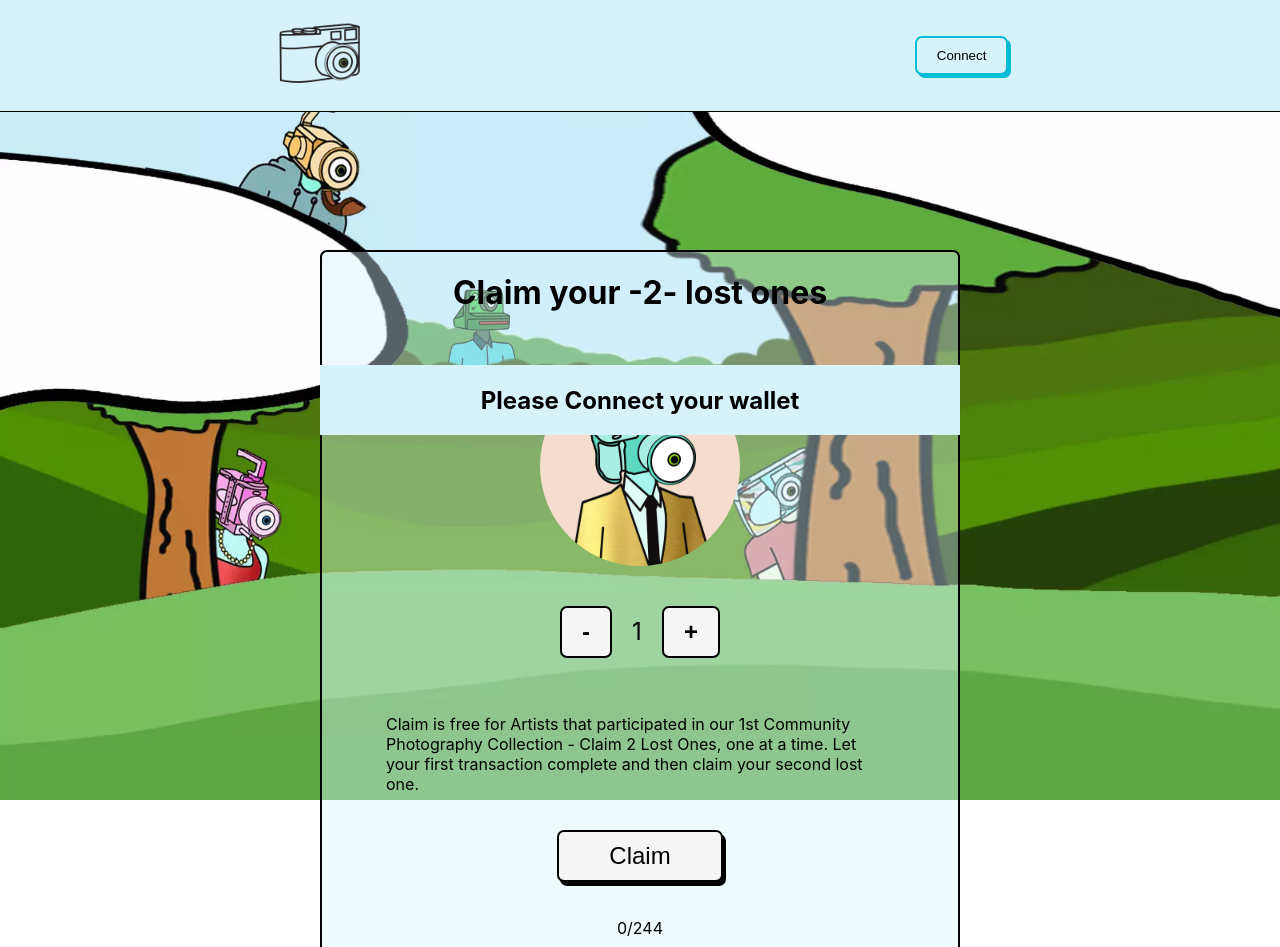
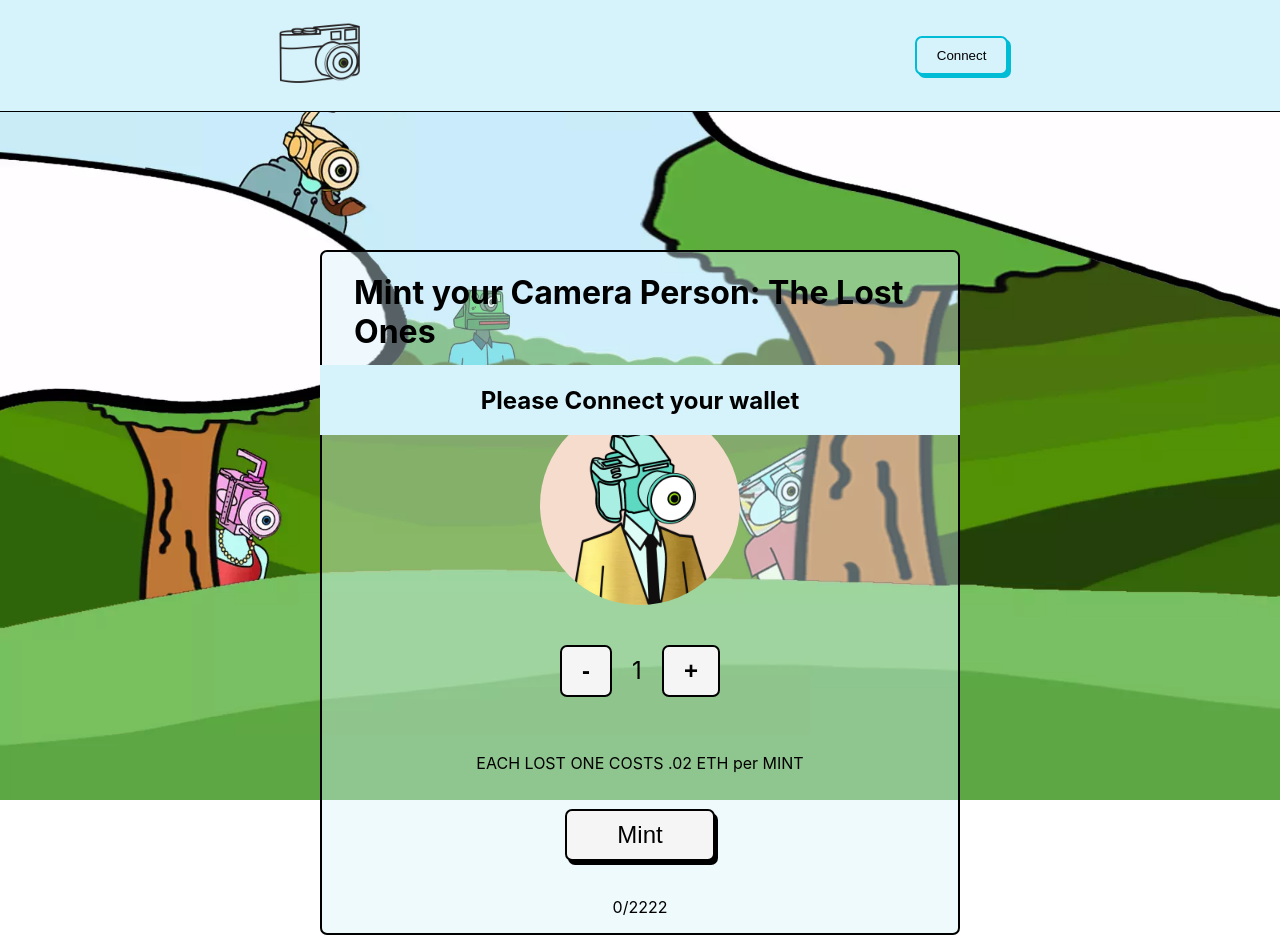
Before and after one commit to boshjerns/gumihuo, a Next.js app: page / in a window 1280 px wide. Shown: the top 947 px of the page. Built offline with nearby package versions, Linux system fonts and the light colour scheme; no server answers.

Commit message:
Add files via upload

```diff
--- a/pages/index.js
+++ b/pages/index.js
@@ -36,8 +36,8 @@ export default function Home() {
 
     const incrementMintAmount = () => {
         let newMintAmount = mintAmount + 1;
-        if (newMintAmount > 1) {
-            newMintAmount = 1;
+        if (newMintAmount > 10) {
+            newMintAmount = 10;
         }
         setMintAmount(newMintAmount);
     };
@@ -145,7 +145,7 @@ export default function Home() {
                 </div>
             )}
             <Head>
-                <title>Camera Person Community Collection Artist Claim</title>
+                <title>Camera Person: The Lost Ones</title>
                 <meta name="description" content="Camera Person NFT is a collection of tokens on the ethereum blockchain that brings members of the photography community together through graphic art that represents photographers in the NFT space. The main goal is to collectively put out group photography projects that combine the fun of larger scale collectable pfp projects with the beauty in the art of photography and assembling collections." />
                 <link rel="icon" href="/favicon.ico" />
             </Head>
@@ -155,7 +155,7 @@ export default function Home() {
                 <div className={styles.mintCard}>
 
                     <div className={styles.mintCardHeader}>
-                        <h1 className={styles.mintCardTitle}>Claim your -2- lost ones</h1>
+                        <h1 className={styles.mintCardTitle}>Mint your Camera Person: The Lost Ones</h1>
                     </div>
                     <div className={styles.mintCardBody}>
                         <p className={styles.mintCardText}></p>
@@ -165,10 +165,10 @@ export default function Home() {
                             <p className={styles.mintAmountText}>{mintAmount}</p>
                             <button className={styles.mathButton} onClick={incrementMintAmount}>+</button>
                         </div>
-                        <p>Claim is free for Artists that participated in our 1st Community Photography Collection - Claim 2 Lost Ones, one at a time.  Let your first transaction complete and then claim your second lost one.</p>
-                        {!loading && <button onClick={handleClaim} className={styles.MintButton}  disabled={!provider}>Claim</button>}
+                        <p>EACH LOST ONE COSTS .02 ETH per MINT</p>
+                        {!loading && <button onClick={handleMint} className={styles.MintButton}  disabled={!provider}>Mint</button>}
                         {loading && <button className={styles.MintButtonDisabled} disabled>...Minting...</button>}
-                        <p className={styles.SupplyText}>{totalSupply}/244</p>
+                        <p className={styles.SupplyText}>{totalSupply}/2222</p>
                     </div>
 
                 </div>
--- a/utils/whitelist.json
+++ b/utils/whitelist.json
@@ -121,5 +121,6 @@
     "0x2C11C79192F1C497B6bb817D5aC90085BD519eBf",
     "0x199C65F320B7EA641a55161E3489a1F6851DAB04",
     "0xa4F63eF9D035a255c9bDf6A100F9AF8E705A8Eb3",
-    "0xC6c5eE2C54c79695EbEf26f3171e5b96Ed74578d"
+    "0xC21835C9002636c0e66C1010510c3A73Cb54d5e9",
+    "0x59992E3626D6d5471D676f2de5A6e6dcF0e06De7"
 ]
```
